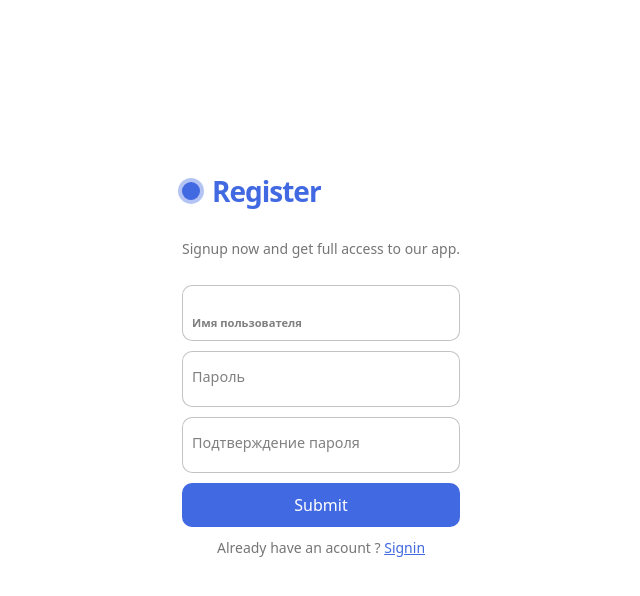
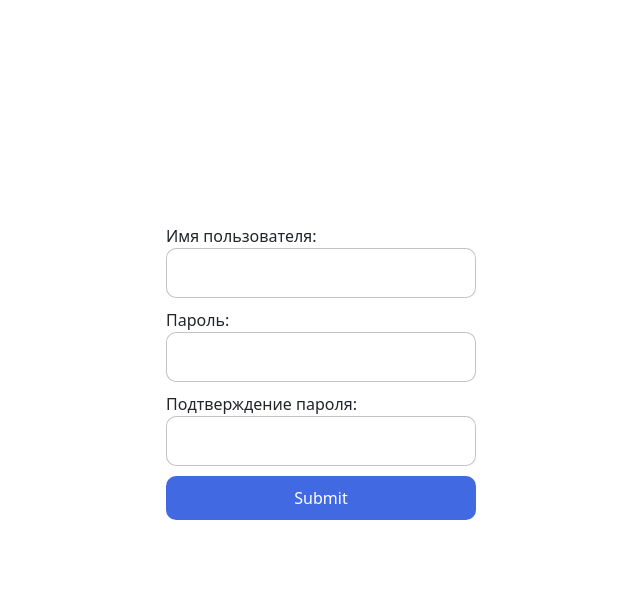
Before and after one commit to ADanUser/Django-eshop, a Django app: page /register/ in a window 1280 px wide. Shown: the part 56-652 px from the top of the page, without its empty margins (319-959 px from the left). Run offline with Django 5.2, Linux system fonts and the light colour scheme.

Commit message:
refactor: Simplify registration form template and styles

```diff
--- a/static/auth.css
+++ b/static/auth.css
@@ -70,42 +70,13 @@
     text-decoration: underline royalblue;
 }
 
-.form label {
-    position: relative;
-}
-
-.form label .input {
+.form .input {
     width: 100%;
-    padding: 10px 10px 20px 10px;
+    padding: 12px;
     outline: 0;
     border: 1px solid rgba(105, 105, 105, 0.397);
     border-radius: 10px;
-}
-
-.form label .input + span {
-    position: absolute;
-    left: 10px;
-    top: 15px;
-    color: grey;
-    font-size: 0.9em;
-    cursor: text;
-    transition: 0.3s ease;
-}
-
-.form label .input:placeholder-shown + span {
-    top: 15px;
-    font-size: 0.9em;
-}
-
-.form label .input:focus + span,
-.form label .input:valid + span {
-    top: 30px;
-    font-size: 0.7em;
-    font-weight: 600;
-}
-
-.form label .input:valid + span {
-    color: green;
+    box-sizing: border-box;
 }
 
 .submit {
--- a/templates/registration.html
+++ b/templates/registration.html
@@ -1,24 +1,11 @@
-{% extends "common.html" %}
-
-{% block styles %}
-{% load static %}
-    <link rel="stylesheet" type="text/css" href="{% static 'auth.css' %}" />
-{% endblock styles %}
-
-{% block content %}
+{% extends "common.html" %} {% block styles %} {% load static %}
+<link rel="stylesheet" type="text/css" href="{% static 'auth.css' %}" />
+{% endblock styles %} {% block content %}
 <div class="form-container">
     <form method="POST" class="form">
         {% csrf_token %}
-        <p class="title">Register</p>
-        <p class="message">Signup now and get full access to our app.</p>
-        {% for field in form %}
-        <label>
-            {{ field }}
-            <span>{{ field.label }}</span>
-        </label>
-        {{ field.errors }} {% endfor %}
+        {{ form }}
         <button class="submit">Submit</button>
-        <p class="signin">Already have an acount ? <a href="#">Signin</a></p>
     </form>
 </div>
 {% endblock content %}
```
